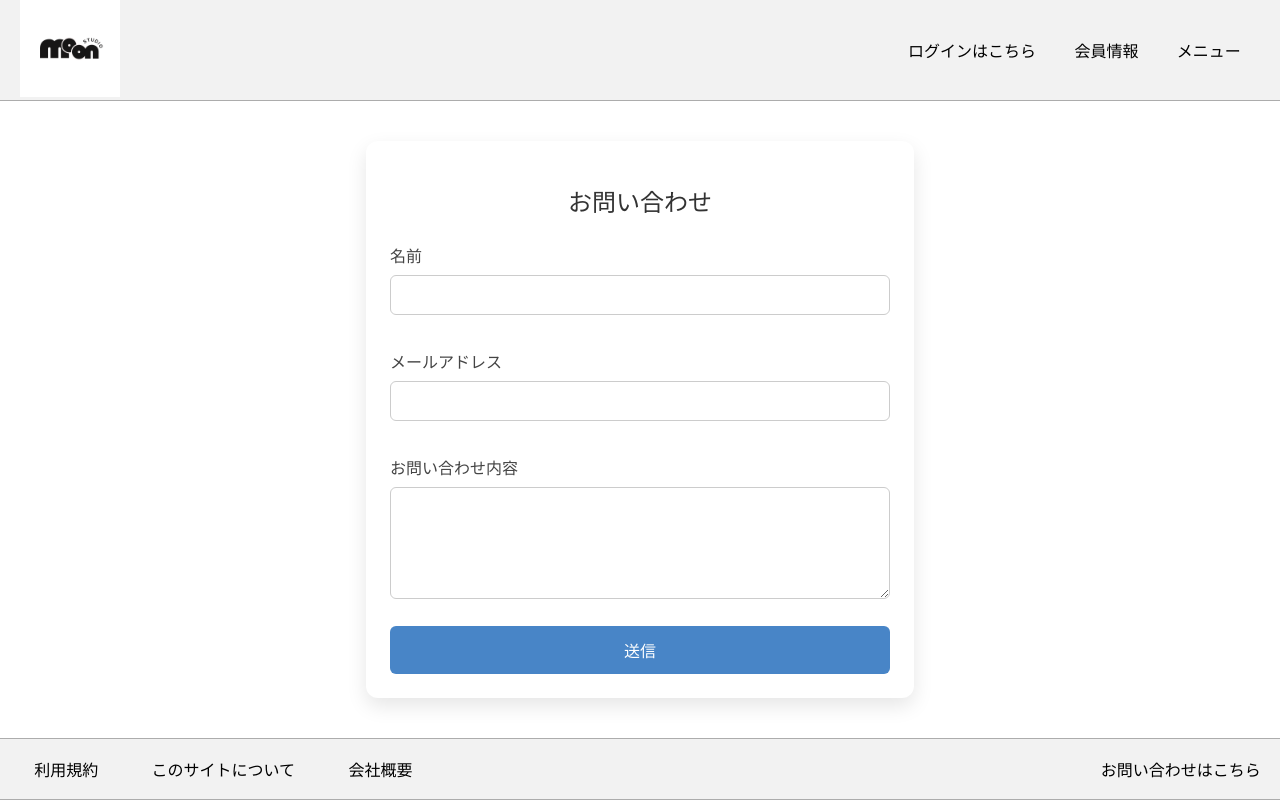
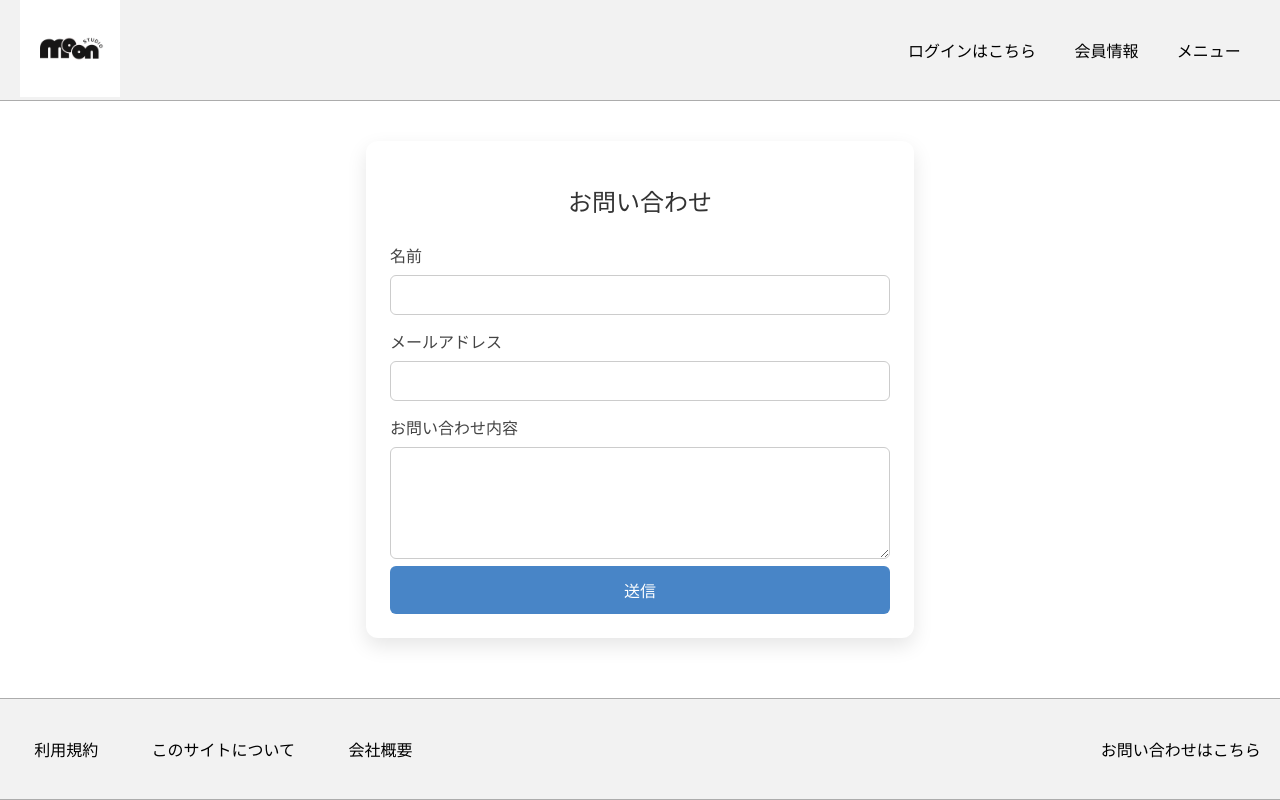
Before and after one commit to hanny1024/trial-development, a React (Vite) app in the folder frontend/: page /contact in a window 1280 px wide. Built offline with nearby package versions, Linux system fonts and the light colour scheme.

Commit message:
ページ遷移追加

```diff
--- a/frontend/src/assets/css/module.module.css
+++ b/frontend/src/assets/css/module.module.css
@@ -127,10 +127,6 @@
   color: #333;
 }
 
-.formGroup {
-  margin-bottom: 20px;
-}
-
 .label {
   display: block;
   font-weight: bold;
--- a/frontend/src/components/commons/Footer.tsx
+++ b/frontend/src/components/commons/Footer.tsx
@@ -1,11 +1,17 @@
 import { useNavigate } from "react-router-dom"
 import styles from "../../assets/css/module.module.css"
+import { useAuth } from "../../context/AuthContext";
 
 const Footer = () => {
   const navigate = useNavigate();
+  const { isLoggedIn } = useAuth();
 
   const handleClickToContact = () => {
-    navigate("/contact")
+    if(isLoggedIn){
+      navigate("/contact")
+    }else{
+      navigate("/login")
+    }
   }
 
   return (
--- a/frontend/src/components/components/Form.tsx
+++ b/frontend/src/components/components/Form.tsx
@@ -45,6 +45,7 @@ const Form: React.FC = () => {
   return (
     <div className={styles.formFrame}>
       <form onSubmit={handleSubmit(onSubmit)} className={styles.form}>
+        <p>ログインしてください。</p>
         <div>
           <label htmlFor="email" className={styles.label}>メール:</label>
           <input
```
Also changed, not shown: 1 other file (tests, documents, lock files or other folders).
